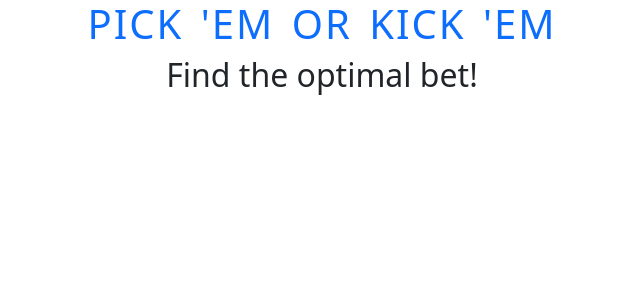
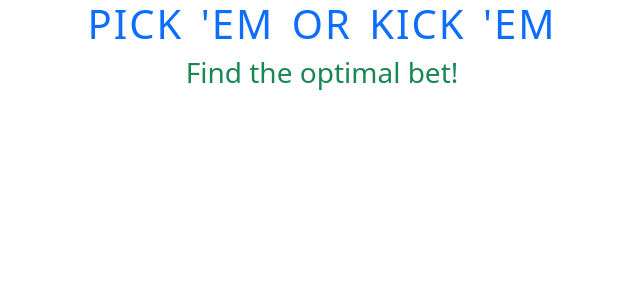
Before and after one commit to khoamelo/PickEmOrKickEm, a React (Vite) app in the folder client/: page / in a window 1280 px wide. Shown: the top 300 px of the page, without its empty margins (318-958 px from the left). Built offline with nearby package versions, Linux system fonts and the light colour scheme.

Commit message:
Testing bootstrap

```diff
--- a/client/src/App.jsx
+++ b/client/src/App.jsx
@@ -7,9 +7,9 @@ function App() {
         PICK 'EM OR KICK 'EM
       </h1>
 
-      <h2 className='text-center'>
+      <h3 className='text-center text-success'>
         Find the optimal bet!
-      </h2>
+      </h3>
     </>
   )
 }
```
